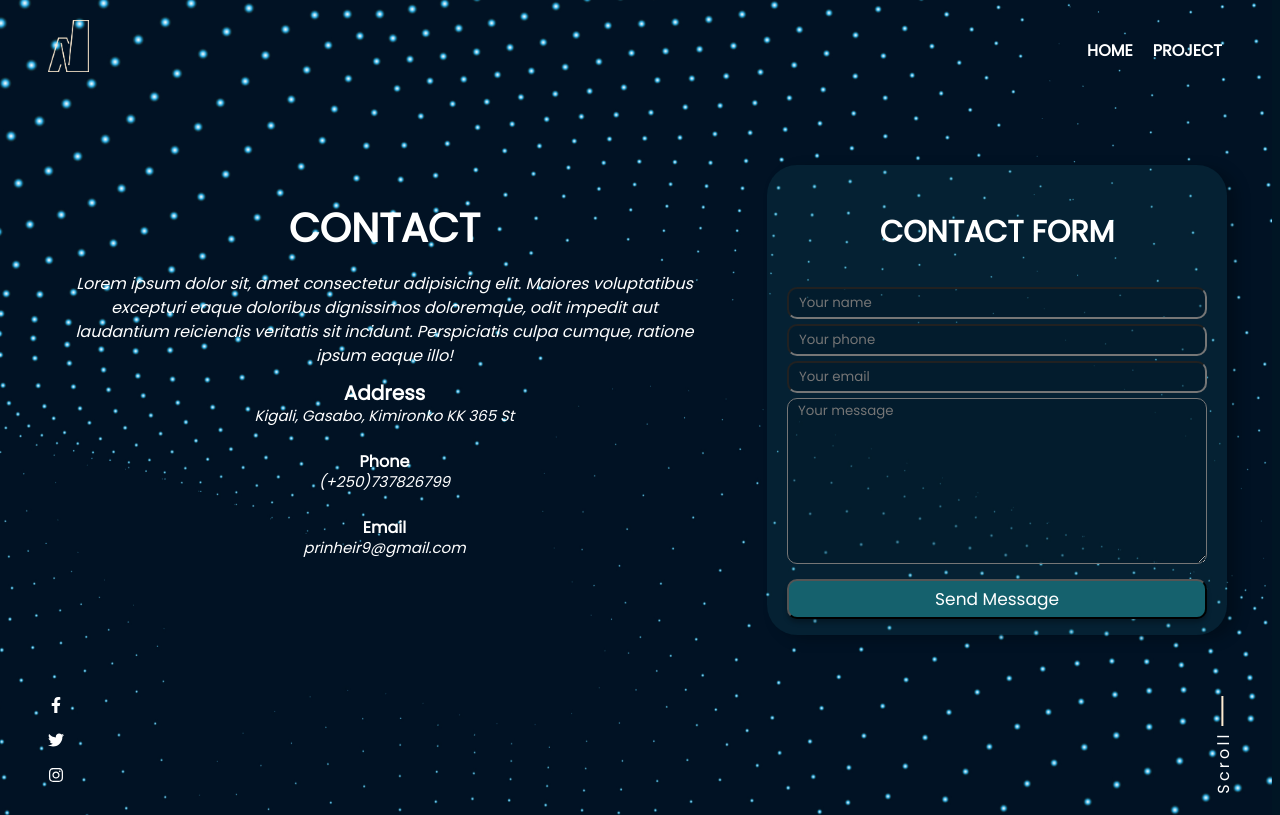
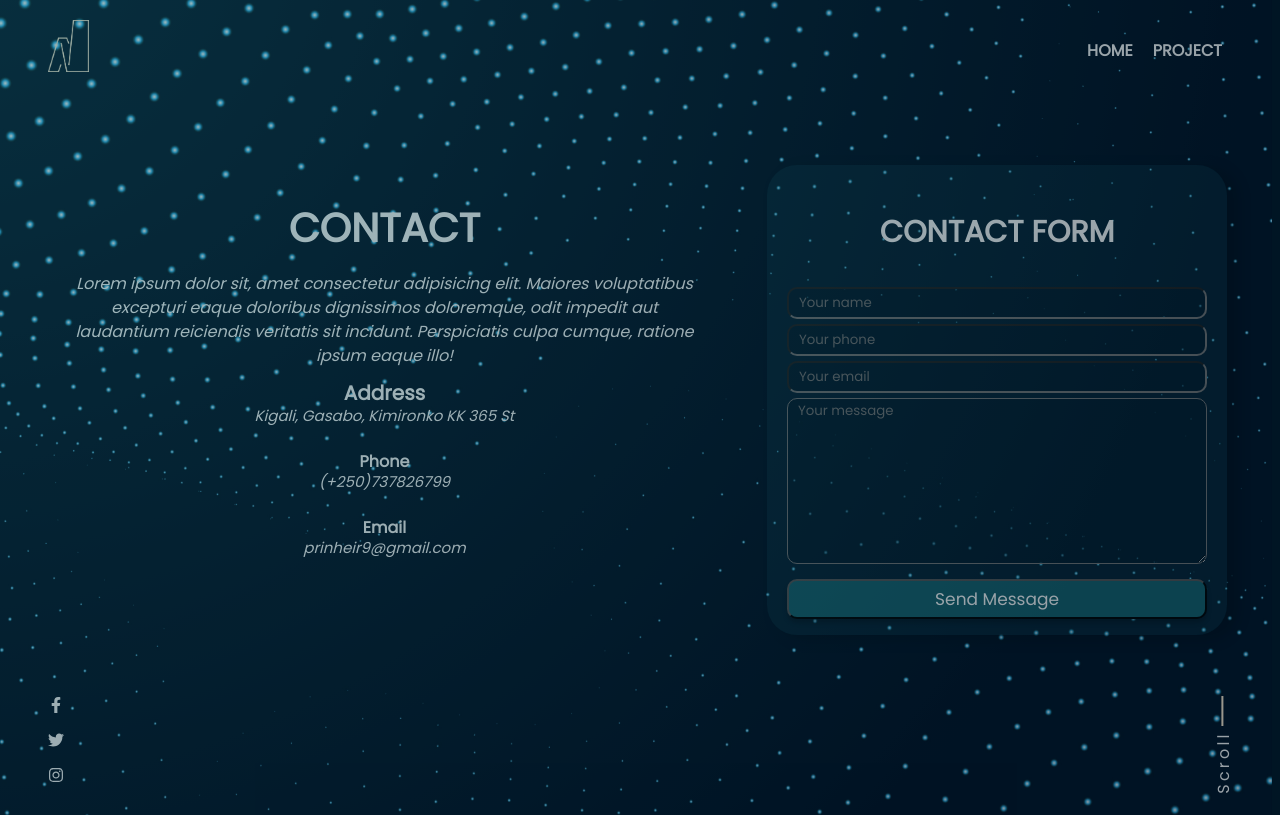
Before and after one commit to sarazaToussaint/Nassaty, a React (Create React App) app: page /Contact in a window 1280 px wide. Built offline with nearby package versions, Linux system fonts and the light colour scheme.

Commit message:
Add an opacity to the bg image

```diff
--- a/src/component/Contact.jsx
+++ b/src/component/Contact.jsx
@@ -10,6 +10,7 @@ const Contact = () => (
     style={{
       backgroundImage: `url(${`${process.env.PUBLIC_URL}/assets/background.png`})`,
       backgroundRepeat: 'no-repeat',
+      opacity: '0.6',
     }}
     className={classes.mainContainer}
   >
```
